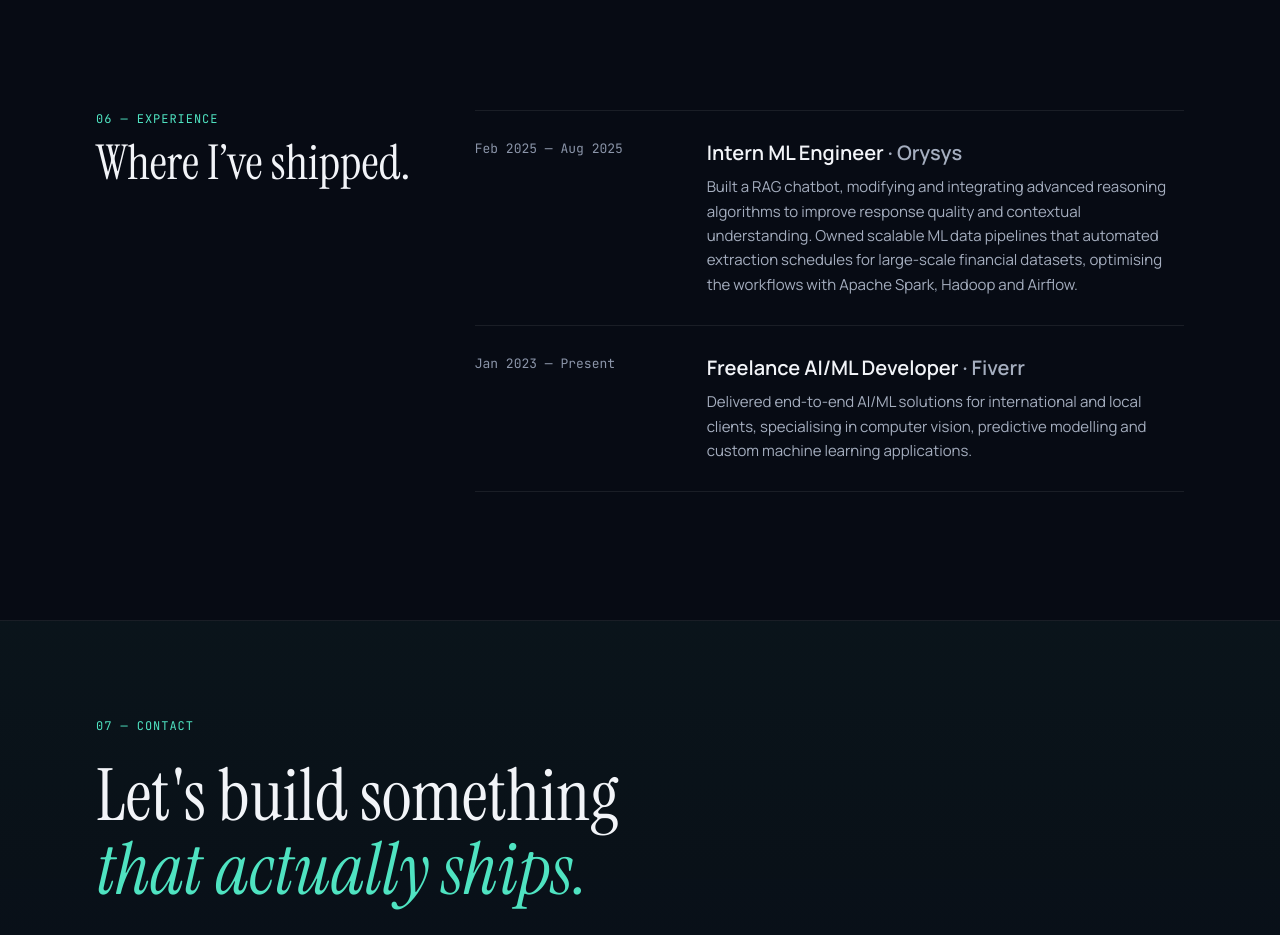
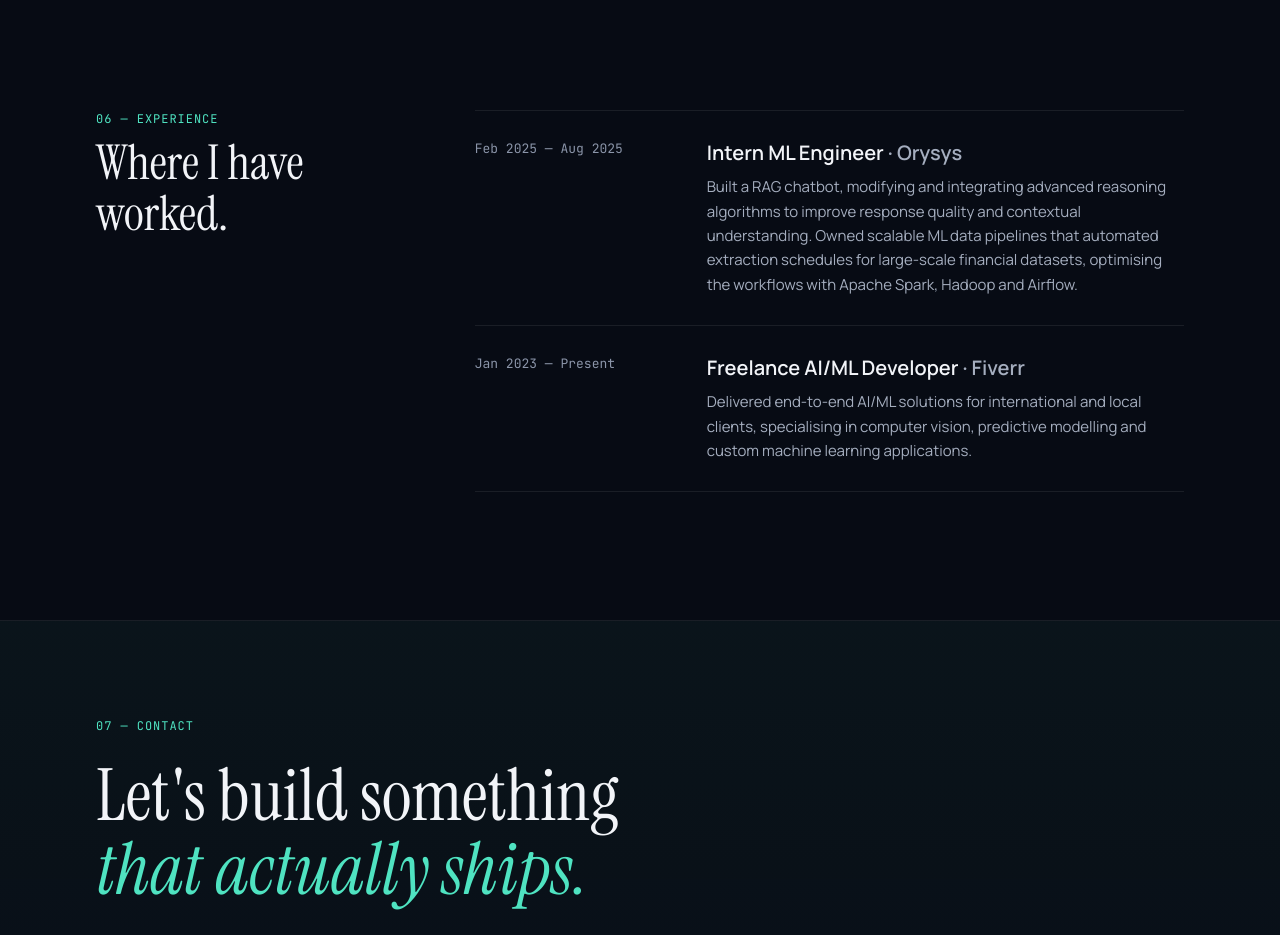
Before and after one commit to ywchanna2001/Portfolio, a Next.js app: page / in a window 1280 px wide. Shown: the part 4480-5415 px from the top of the page. Built offline with nearby package versions, Linux system fonts and the light colour scheme.

Commit message:
xp updated

```diff
--- a/components/Experience.tsx
+++ b/components/Experience.tsx
@@ -10,7 +10,7 @@ export default function Experience() {
           <div className="flex flex-col gap-2.5">
             <span className="eyebrow uppercase">06 — Experience</span>
             <h2 className="font-display text-[clamp(2rem,4vw,3rem)] font-normal leading-[1.05] text-bright">
-              Where I&rsquo;ve shipped.
+              Where I have worked.
             </h2>
           </div>
         </Reveal>
```
